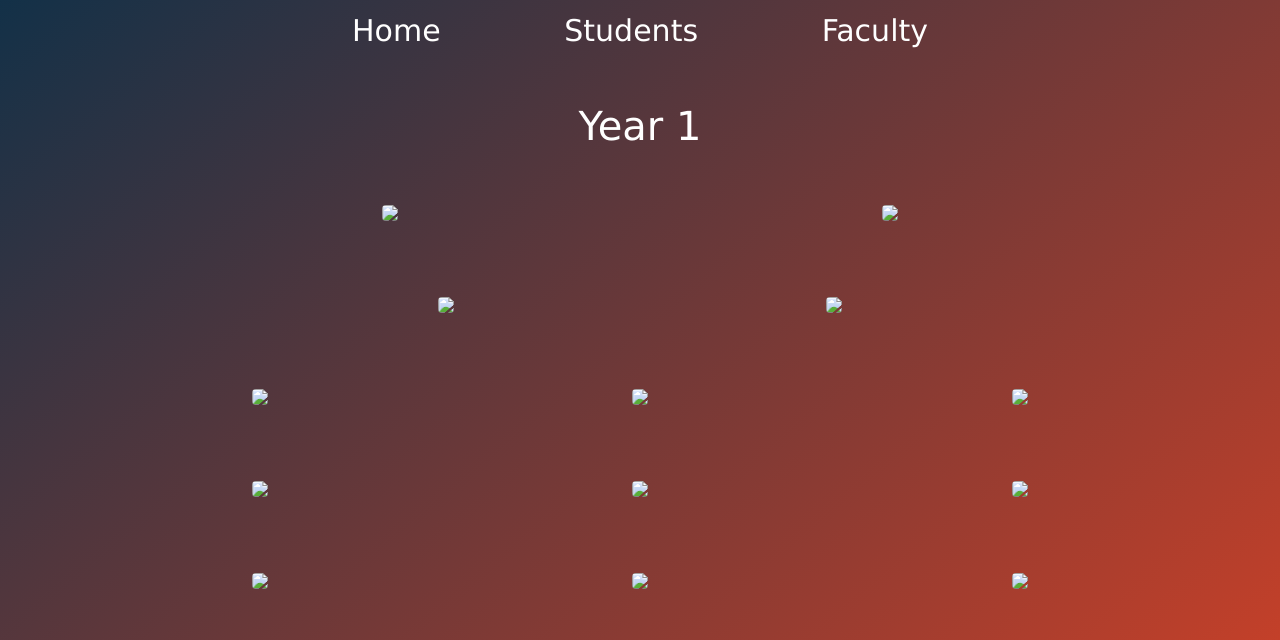
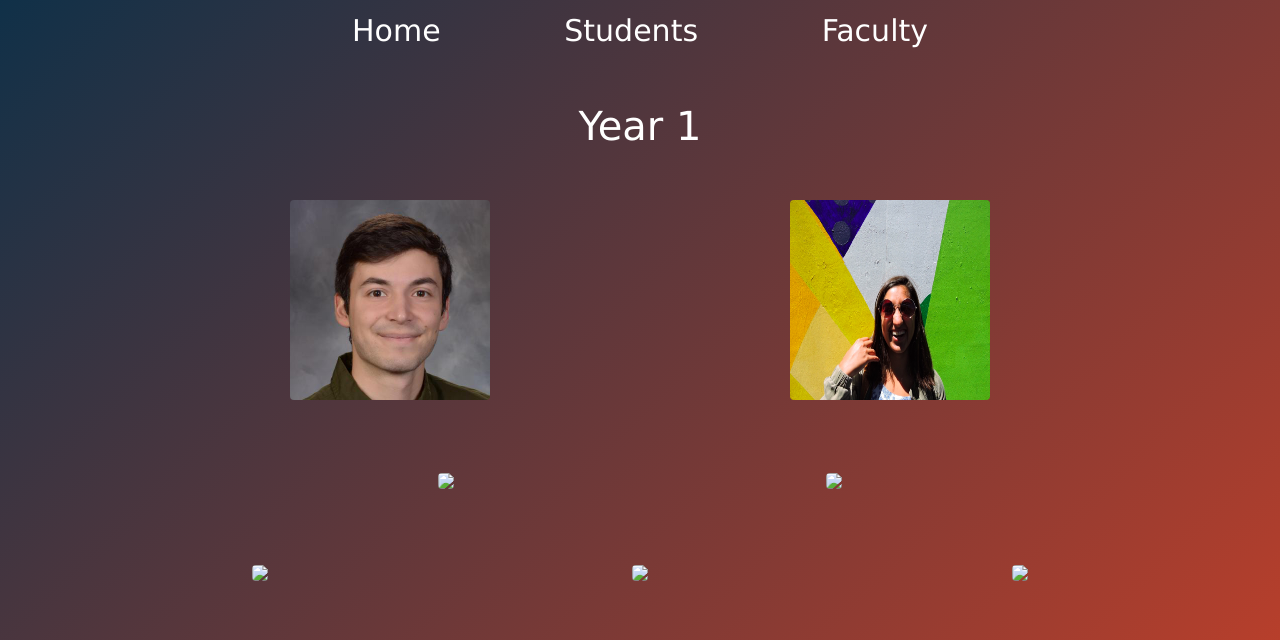
Before and after one commit to HatemSaadallah/CodeforPaletineYearBook2018, a Flask app: page /yearOne in a window 1280 px wide. Shown: the part 179-819 px from the top of the page. Run offline with Flask 2, Linux system fonts and the light colour scheme; some libraries are stand-ins or nearby versions.

Commit message:
added bora and lily pics

```diff
--- a/templates/y1_page.html
+++ b/templates/y1_page.html
@@ -38,6 +38,10 @@
 		    -ms-transform: rotate(90deg);
 		    transform: rotate(90deg);
 		}
+		.pic{
+			width: 200px;
+			height: 200px;
+		}
 	</style>
 </head>
 <body>
@@ -50,9 +54,9 @@
 	<div class="container">
 	<h1 class="col-xs-1 text-center head-text">Year 1</h1>
 	<div class="instructors row">
-		<a class="button" href="#popup1"><img class=" rounded" id="bora" src='http://via.placeholder.com/200x250'></a>
+		<a class="button" href="#popup1"><img class="pic rounded" id="bora" src='../static/Images/bora.jpg'></a>
 
-		<a class="button" href="#popup1"><img class="rounded" id="lily " src='http://via.placeholder.com/200x250'></a>
+		<a class="button" href="#popup2"><img class="pic rounded" id="lily " src='../static/Images/lily.png'></a>
 
 	</div>
 	<div class="hatem row tas">
```
Also changed, not shown: static/Images/bora.jpg (added).
